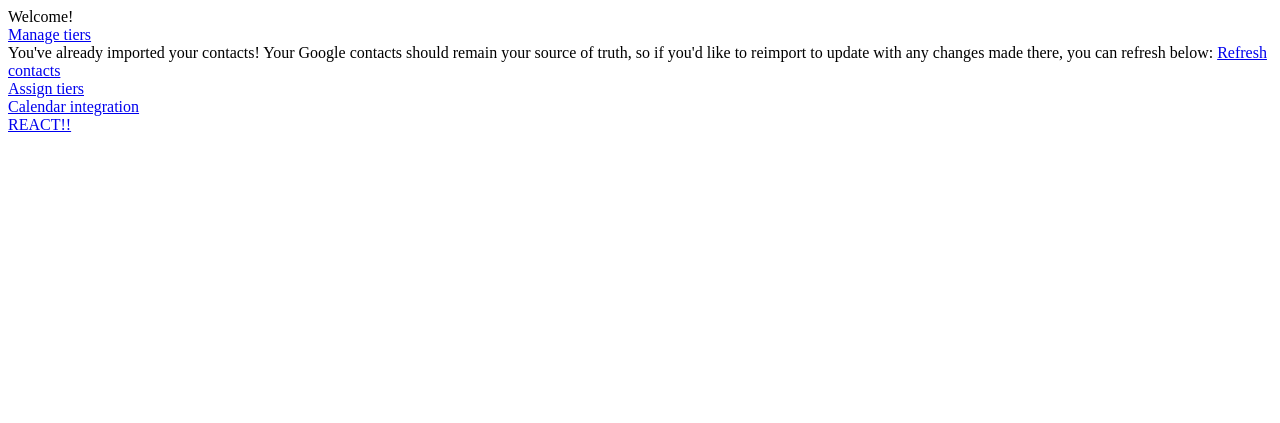
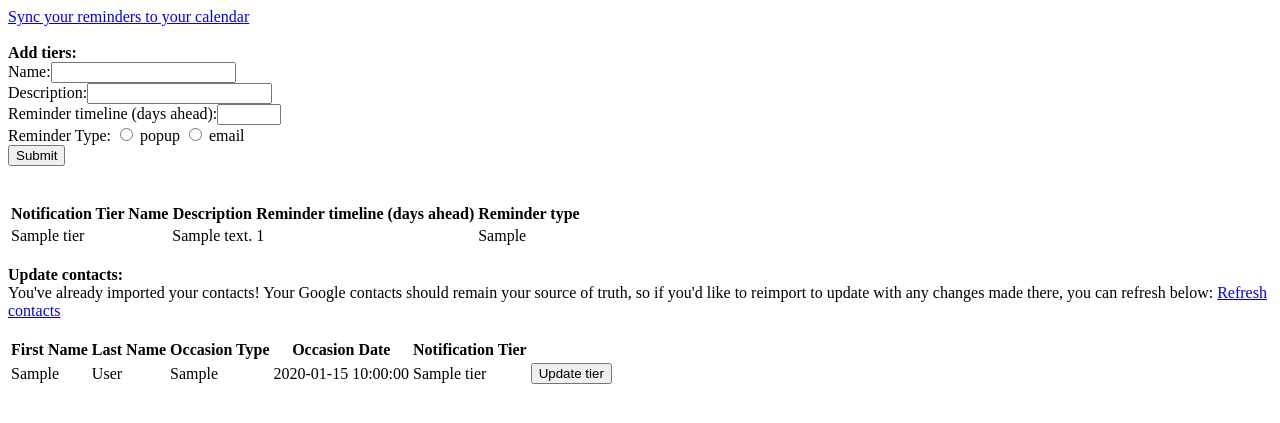
Before and after one commit to charlotte-bourg/occasion-reminders, a Flask app: page /homepage in a window 1280 px wide. Shown: the top 423 px of the page. Run offline with Flask 3, Linux system fonts and the light colour scheme; the visitor is signed in with stand-in values (Sample User, id 1); tables that the repository leaves empty hold one stand-in row (values such as "Sample post"); some libraries are stand-ins or nearby versions.

Commit message:
reformat flow to central page

```diff
--- a/server.py
+++ b/server.py
@@ -4,6 +4,7 @@ import os
 
 import flask
 import requests
+import json
 
 from datetime import datetime,timedelta
 
@@ -51,10 +52,6 @@ def google_authenticate():
     flask.session['state'] = state
     return flask.redirect(authorization_url)
 
-@app.route('/testing-with-react')
-def react_func():
-    return flask.render_template('react.html')
-
 @app.route('/oauthcallback')
 def oauthcallback():
     """Callback for authentication."""
@@ -75,14 +72,12 @@ def oauthcallback():
 def display_logged_in_homepage():
     """Display logged in homepage."""
     user = crud.get_user_by_id(flask.session["user_id"])
-    return flask.render_template('homepage.html', has_imported = crud.user_has_local_contacts(user))
-
-@app.route('/manage-tiers')
-def manage_tiers():
-    """Display tiers page."""
-    user = crud.get_user_by_id(flask.session["user_id"])
+    occasions = crud.get_occasions_by_user(user)
     tiers = user.tiers
-    return flask.render_template('tiers.html', tiers=tiers)
+    return flask.render_template('homepage.html',
+                                 occasions=occasions,
+                                 tiers=tiers,
+                                 has_imported = crud.user_has_local_contacts(user))
 
 @app.route('/update-tier', methods = ['POST'])
 def update_tier():
@@ -131,7 +126,6 @@ def clear_occasions_and_contacts():
 def import_contacts():
     """Import contacts from user's Google contacts."""
     user = crud.get_user_by_id(flask.session["user_id"])
-
     credentials = Credentials(**flask.session['credentials'])
     contacts_service = build('people', 'v1', credentials = credentials)
     results = contacts_service.people().connections().list(
@@ -211,13 +205,6 @@ def update_events():
     flask.flash("this feature isn't available yet")
     return flask.redirect('/homepage')
 
-@app.route('/assign-tiers')
-def assign_tiers():
-    user = crud.get_user_by_id(flask.session["user_id"])
-    occasions = crud.get_occasions_by_user(user)
-    tiers = user.tiers
-    return flask.render_template("contacts-and-tiers.html", occasions = occasions, tiers=tiers)
-
 def application_user_login():
     """Parse user details from oauth and handle application database user login"""
     token = flask.session['credentials']['token']
--- a/templates/homepage.html
+++ b/templates/homepage.html
@@ -2,10 +2,46 @@
 {% block title %}Occasion Reminders{% endblock %}
 
 {% block body %}
-Welcome! <br>
 
-<a href="/manage-tiers">Manage tiers</a><br>
+<a href="/sync-events">Sync your reminders to your calendar</a><br><br>
 
+<b>Add tiers:</b> <br>
+<form id="new-tier" method="post"> <!-- ajax...?-->
+  Name:<input type="text" id="tier-name" name="tier-name"><br> <!-- help text, required fields, data validation / sanitizing -->
+  Description:<input type="text" id="tier-desc" name="tier-desc"><br>
+  Reminder timeline (days ahead):<input type="number" id="tier-days-ahead" name="tier-days-ahead" min="0" max="100" step="1"><br>
+  Reminder Type:
+    <input type="radio" value="popup" id="tier-reminder-type" name="tier-reminder-type">
+    <label for="popup">popup</label>
+    <input type="radio" value="email" id="tier-reminder-type" name="tier-reminder-type">
+    <label for="email">email</label><br>
+  <input type="submit">
+</form>
+<br>
+<br>
+{% if not tiers %}
+  You haven't added any notification tiers yet!
+{% endif %}
+<table>
+    {% if tiers %}
+    <tr>
+      <th>Notification Tier Name</th>
+      <th>Description</th>
+      <th>Reminder timeline (days ahead)</th>
+      <th>Reminder type</th>
+    </tr>
+    {% endif %}
+    {% for tier in tiers %}
+    <tr>
+      <td>{{ tier.name }}</td>
+      <td>{{ tier.description }}</td>
+      <td>{{ tier.reminder_days_ahead }}</td>
+      <td>{{ tier.reminder_type }}</td>
+    </tr>
+    {% endfor %}
+</table>
+<br>
+<b>Update contacts:</b><br>
 {% if has_imported %}
 <!--- room for improvement (incremental load?)-->
 You've already imported your contacts! Your Google contacts should remain your
@@ -15,10 +51,26 @@ you can refresh below:
 {% else %}
 <a href="/import-contacts">Import contacts</a><br>
 {% endif %}
-<a href="/assign-tiers">Assign tiers</a><br>
-
-<a href="/sync-events">Calendar integration</a><br>
-
-<a href="/testing-with-react">REACT!!</a><br>
-
+<br>
+<table>
+    <tr>
+      <th>First Name</th>
+      <th>Last Name</th>
+      <th>Occasion Type</th>
+      <th>Occasion Date</th>
+      <th>Notification Tier</th>
+    </tr>
+    {% for occasion in occasions %}
+    <tr>
+      <td>{{ occasion.contact.fname }}</td>
+      <td>{{ occasion.contact.lname }}</td>
+      <td>{{ occasion.occasion_type }}</td>
+      <td>{{ occasion.date }}</td>
+      <td><span class=tier_name_{{ occasion.occasion_id }}>{{ occasion.tier.name }}</span></td>
+      <td><button type="button" id="{{ occasion.occasion_id }}" class="upd-tier">Update tier</button></td>
+    </tr>
+    {% endfor %}
+</table>
+<script src = "/static/associate-tiers.js"></script>
+<script src="/static/tiers.js"> </script>
 {% endblock %}
--- a/templates/react.html
+++ b/templates/react.html
@@ -4,6 +4,8 @@
 {% block body %}
 
 <div id="tiers"></div>
+
+<div id="contacts"></div>
 <!-- <table>
     {% if tiers %}
     <tr>
```
Also changed, not shown: scrap.py (+45 -0 lines), static/contacts-and-tiers.jsx (+40 -5 lines), templates/homepage-deprecate.html (added, +26 -0 lines).
